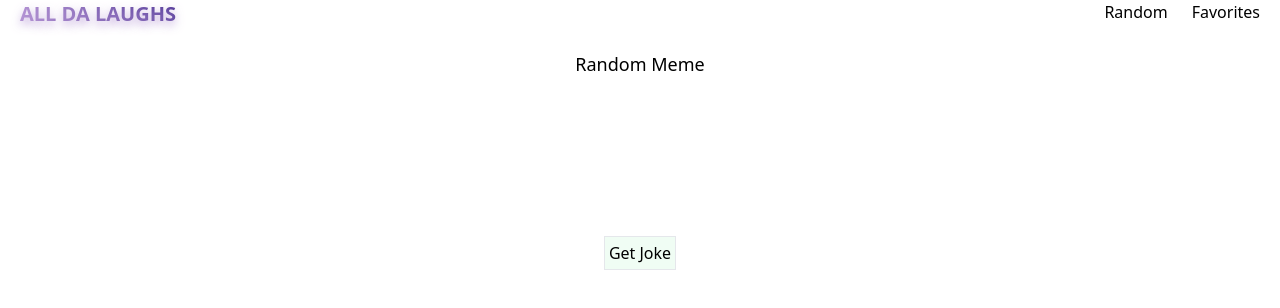
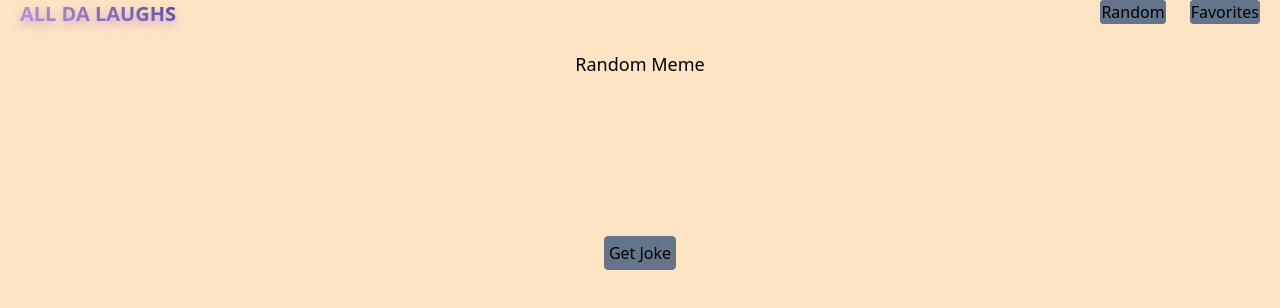
Before and after one commit to merniez10/Alldalaughs, a React (Vite) app: page / in a window 1280 px wide. Shown: the top 308 px of the page. Built offline with nearby package versions, Linux system fonts and the light colour scheme; no server answers.

Commit message:
Added CSS to clean up the page

```diff
--- a/src/App.css
+++ b/src/App.css
@@ -0,0 +1,3 @@
+html{
+    background-color: bisque;
+}
--- a/src/components/Header.jsx
+++ b/src/components/Header.jsx
@@ -10,10 +10,10 @@ function Header() {
         <nav>
           <ul className="flex space-x-6">
             <li>
-              <Link to="/">Random</Link>
+              <Link to="/" className="border rounded bg-slate-500 border-slate-500">Random</Link>
             </li>
             <li>
-              <Link to="/Favorites">Favorites</Link>
+              <Link to="/Favorites" className="border rounded bg-slate-500 border-slate-500">Favorites</Link>
             </li>
           </ul>
         </nav>
--- a/src/pages/Favorites.jsx
+++ b/src/pages/Favorites.jsx
@@ -56,12 +56,14 @@ function Favorites() {
       <ul>
       {favs.map((favObject,i) => {
         return (
-          <li key={"fav-"+i} className="mb-12 p-4">
-            Meme {i+1}.<br/>
+          <li key={"fav-"+i} className="mb-12 text-center font-mono p-4">
+            Meme {i+1}<br/>
+            <div className="flex justify-center">
             <iframe src={favObject.image}></iframe>
+            </div>
             <b>Title</b>: {favObject.title}<br/>
             <b>Joke</b>: {favObject.joke}<br/>
-            <button className="border bg-red-50 p-1 mt-2" onClick={()=>{ removeFav(i) }}>Remove from Favorites</button>
+            <button className="border rounded bg-slate-500 border-slate-500 p-1 mt-2" onClick={()=>{ removeFav(i) }}>Remove from Favorites</button>
           </li>
         )
       })}
--- a/src/pages/Random.css
+++ b/src/pages/Random.css
@@ -1,6 +1,11 @@
 #joke {
     width: 75%;
     margin: 20px auto;
+    background-color: bisque;
+    font-family:'Trebuchet MS', 'Lucida Sans Unicode', 'Lucida Grande', 'Lucida Sans', Arial, sans-serif;
+}
+#jokeTitle{
+    font-family:'Trebuchet MS', 'Lucida Sans Unicode', 'Lucida Grande', 'Lucida Sans', Arial, sans-serif;
 }
 
 .logo {
--- a/src/pages/Random.jsx
+++ b/src/pages/Random.jsx
@@ -87,18 +87,18 @@ var [image, setImage] = useState("")
   return (
     <>
       <div className="text-center">
-        <h2 className="text-lg">Random Meme</h2>
+        <h2 className="jokeTitle text-lg">Random Meme</h2>
         <div className="flex justify-center">
           <iframe src={image} className="block-center"/>
         </div>
         <h3>{title}</h3>
-        <button className="border bg-green-50 p-1 mt-2" onClick={()=>{ getJoke() }}>Get Joke</button>
-        <div id = "joke" className="bg-gray-50 mt-5">{joke}</div>
+        <button className="border rounded bg-slate-500 border-slate-500 p-1 mt-2" onClick={()=>{ getJoke() }}>Get Joke</button>
+        <div id = "joke" className="mt-5">{joke}</div>
         <br/>
         <br/>
        {
           joke.length>0 ?
-         (<button className="border bg-purple-50 p-1 mt-2" onClick={()=>{ addFav() }}>Add to Favorites</button>)
+         (<button className="border rounded bg-slate-500 border-slate-500 p-1 mt-2" onClick={()=>{ addFav() }}>Add to Favorites</button>)
          : ""
 
        }
```
Also changed, not shown: 1 other file (tests, documents, lock files or other folders).
